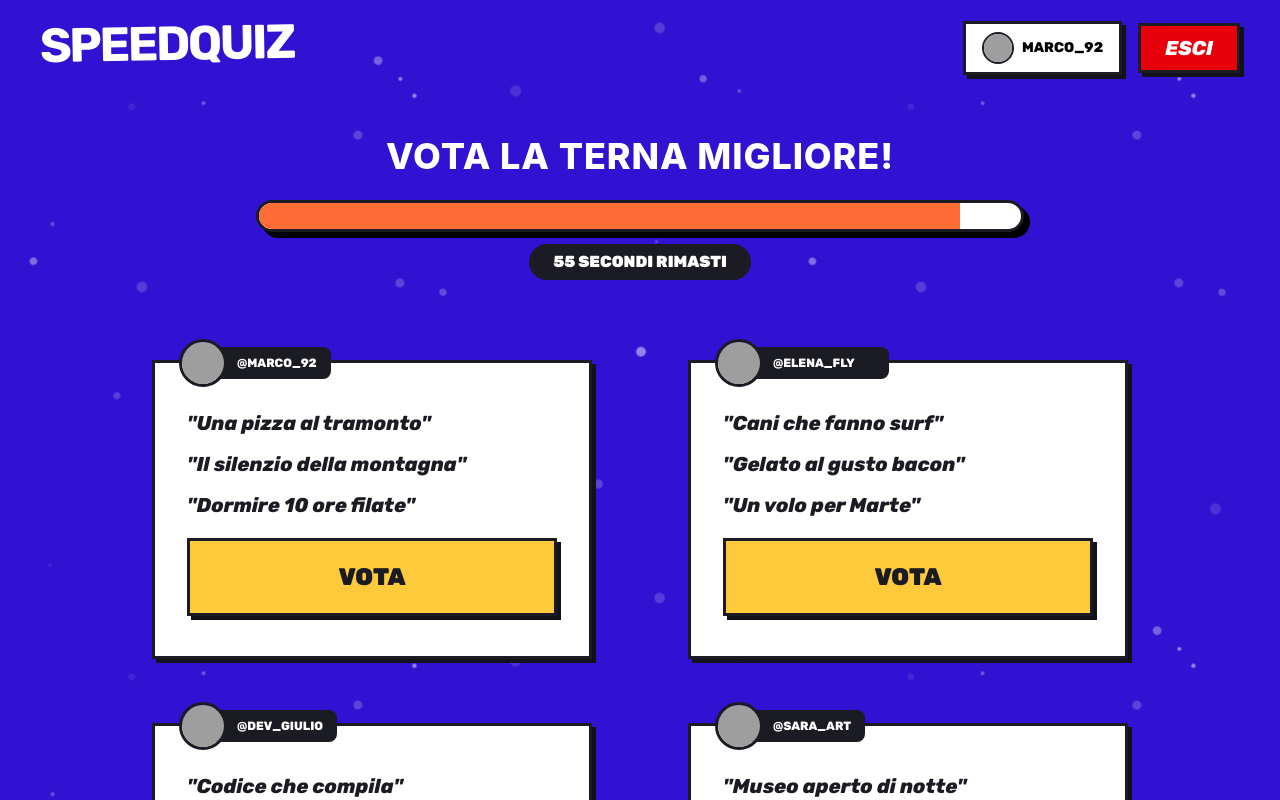
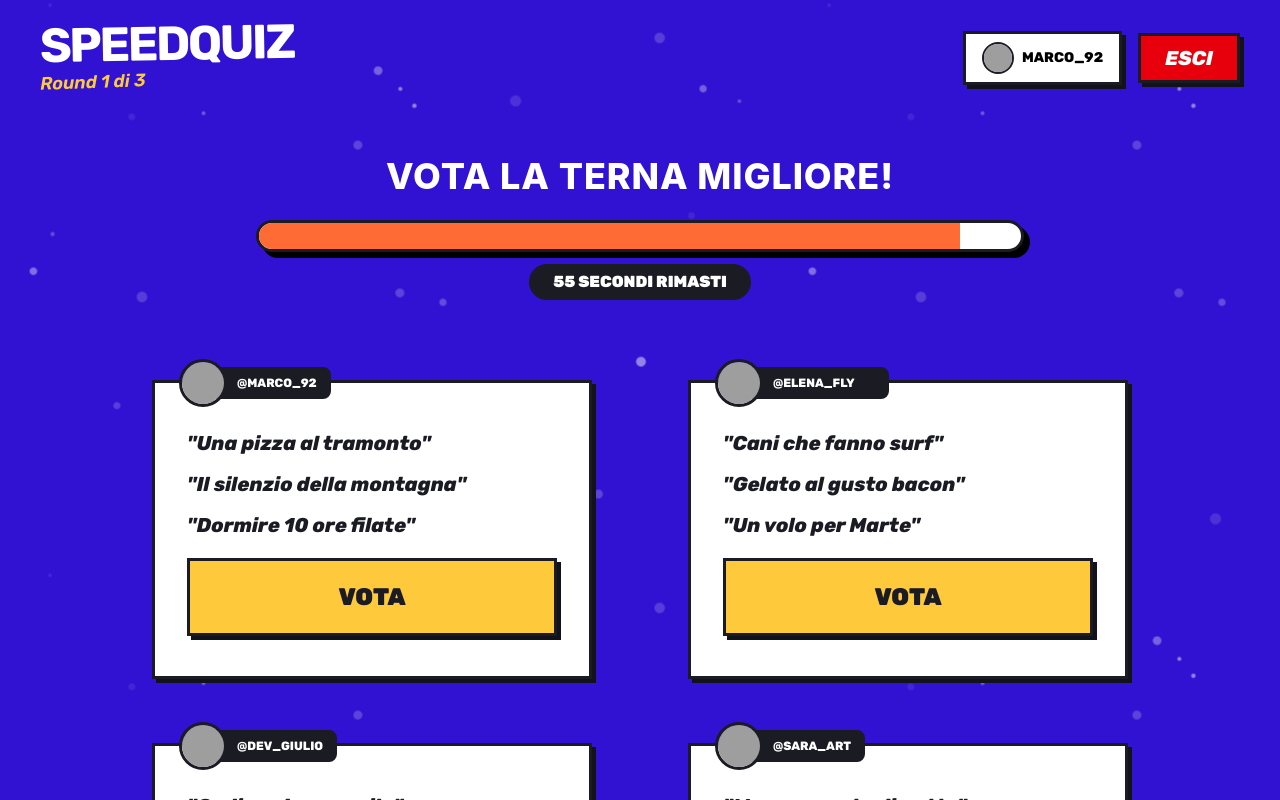
Before and after one commit to Jonnycp/SpeedQuiz, a React (Vite) app in the folder frontend/: page /vote in a window 1280 px wide. Shown: the top 800 px of the page. Built offline with nearby package versions, Linux system fonts and the light colour scheme; grey boxes are pictures that could not be loaded; some icons are missing.

Commit message:
Aggiunto underPhase roundNumber

```diff
--- a/frontend/src/pages/Vote.jsx
+++ b/frontend/src/pages/Vote.jsx
@@ -44,13 +44,13 @@ const Vote = () => {
 
   return (
     <>
-      <GamePhase username={ternaData[0]?.username} />
-      <div className="flex flex-col items-center justify-center relative z-10 md:mt-10 mt-5">
+      <GamePhase underPhase="Round 1 di 3" username={ternaData[0]?.username} />
+      <section className="flex flex-col items-center justify-center relative z-10 md:mt-10 mt-5">
         <MainTitle title="Vota la terna migliore!" />
         <TimeSlider tempoIniziale={60} />
-      </div>
+      </section>
 
-      <div className="grid grid-cols-1 md:grid-cols-2 gap-x-8 mt-6 flex-1 md:px-30">
+      <section className="grid grid-cols-1 md:grid-cols-2 gap-x-8 mt-6 flex-1 md:px-30">
         {ternaData.map((data) => (
           <VoteCard
             key={data.id}
@@ -61,7 +61,7 @@ const Vote = () => {
             onSelect={() => setSelectedVote(data.id)}
           />
         ))}
-      </div>
+      </section>
     </>
   );
 };
```
